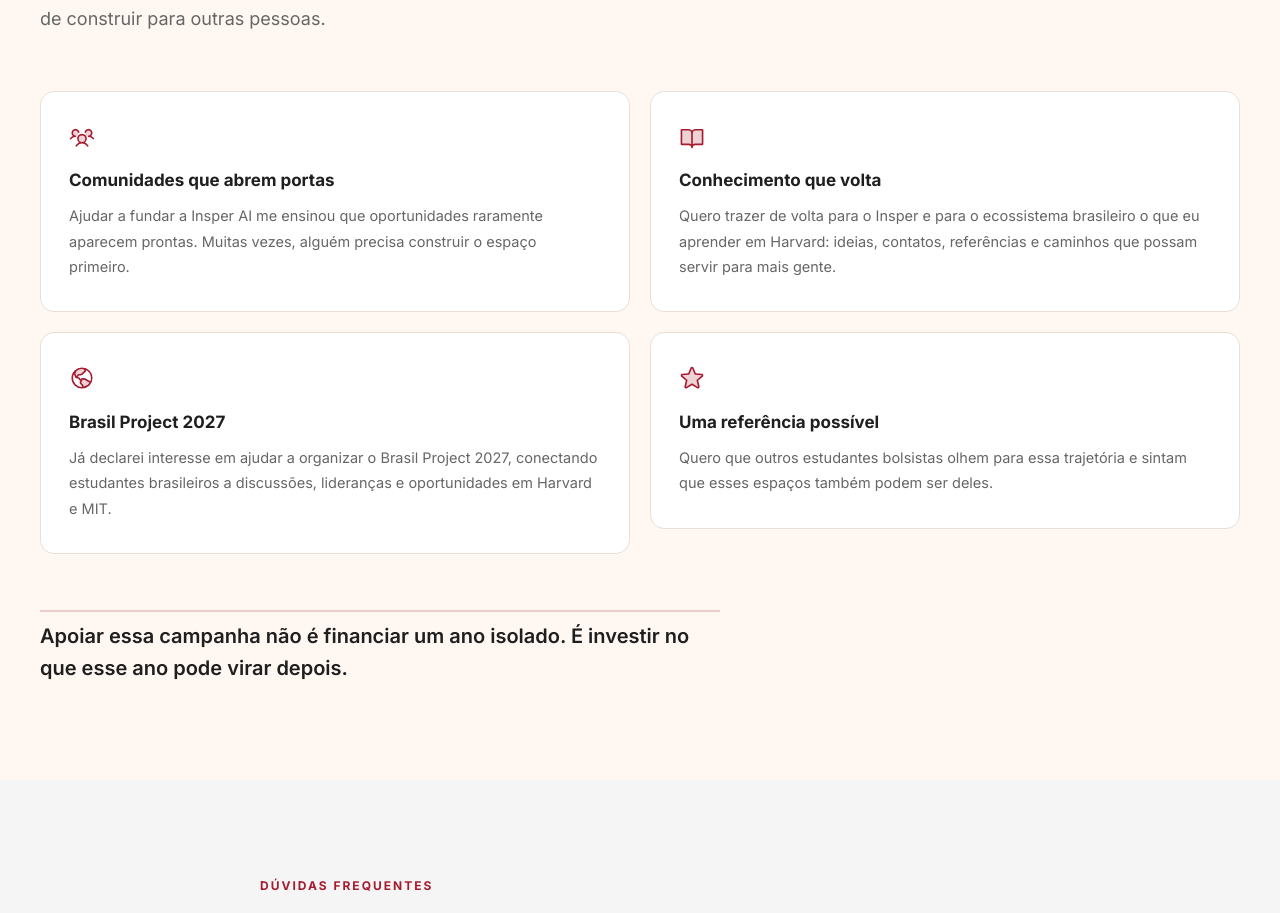
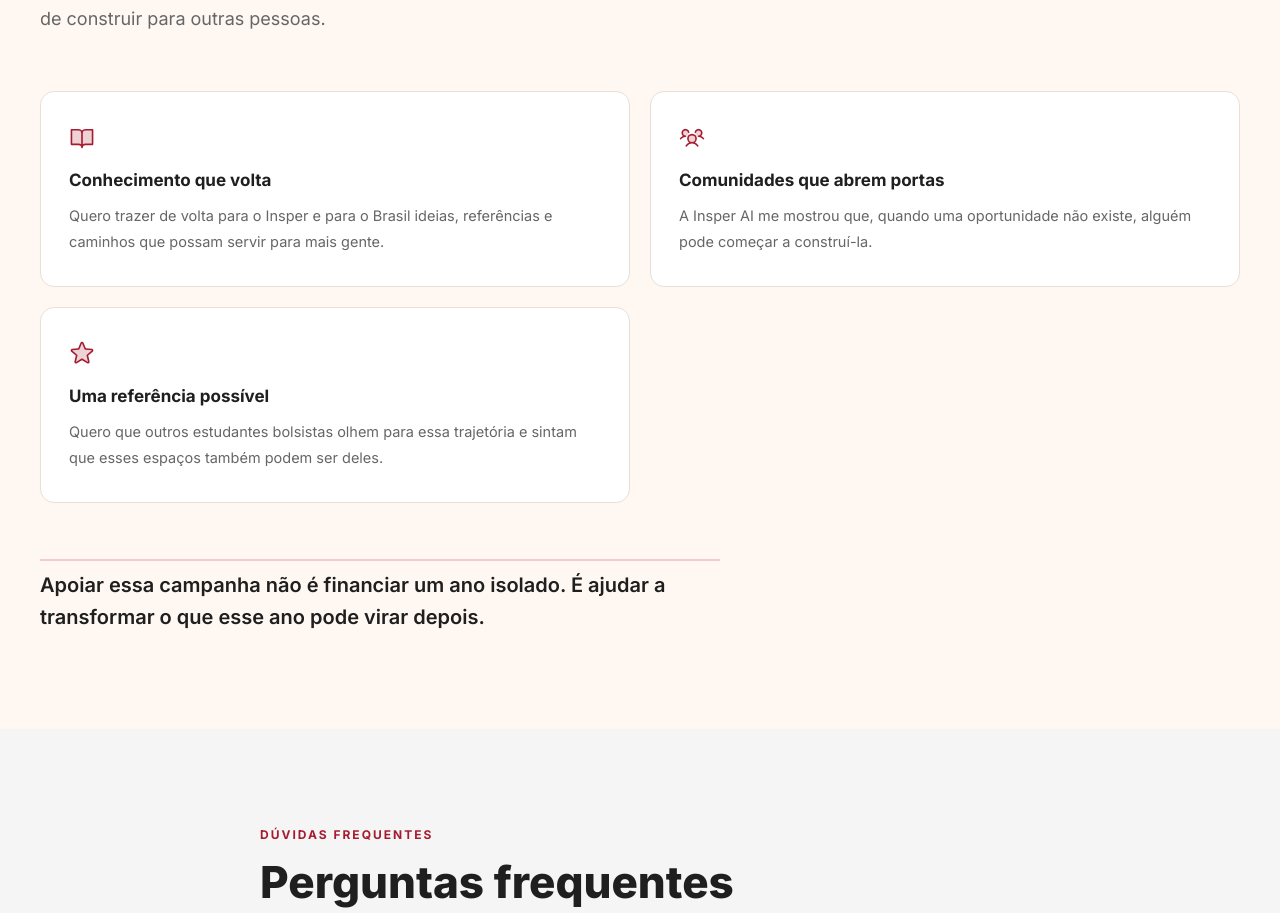
Before and after one commit to carolinaporto/harvard-vus-site, a React (Vite) app: page / in a window 1280 px wide. Shown: the part 9247-10160 px from the top of the page. Built offline with nearby package versions, Linux system fonts and the light colour scheme; no server answers.

Commit message:
Fix mobile hero order, reduce impact section to 3 cards

```diff
--- a/src/components/HeroSection.tsx
+++ b/src/components/HeroSection.tsx
@@ -302,7 +302,6 @@ const PhotoCol = styled.div`
   gap: 12px;
 
   @media (max-width: ${({ theme }) => theme.bp.desktop}) {
-    order: -1;
     max-width: 400px;
     margin: 0 auto;
     width: 100%;
--- a/src/components/ImpactSection.tsx
+++ b/src/components/ImpactSection.tsx
@@ -1,29 +1,24 @@
 import styled from 'styled-components';
 import { motion } from 'framer-motion';
-import { UsersThree, BookOpen, GlobeHemisphereWest, Star } from '@phosphor-icons/react';
+import { BookOpen, UsersThree, Star } from '@phosphor-icons/react';
 import type { ReactNode } from 'react';
 import { useLanguage } from '../context/LanguageContext';
 
 const icons: ReactNode[] = [
+  <BookOpen size={26} weight="duotone" />,
   <UsersThree size={26} weight="duotone" />,
-  <BookOpen size={26} weight="duotone" />,
-  <GlobeHemisphereWest size={26} weight="duotone" />,
   <Star size={26} weight="duotone" />,
 ];
 
 const cards = {
   pt: [
     {
-      title: 'Comunidades que abrem portas',
-      body: 'Ajudar a fundar a Insper AI me ensinou que oportunidades raramente aparecem prontas. Muitas vezes, alguém precisa construir o espaço primeiro.',
+      title: 'Conhecimento que volta',
+      body: 'Quero trazer de volta para o Insper e para o Brasil ideias, referências e caminhos que possam servir para mais gente.',
     },
     {
-      title: 'Conhecimento que volta',
-      body: 'Quero trazer de volta para o Insper e para o ecossistema brasileiro o que eu aprender em Harvard: ideias, contatos, referências e caminhos que possam servir para mais gente.',
-    },
-    {
-      title: 'Brasil Project 2027',
-      body: 'Já declarei interesse em ajudar a organizar o Brasil Project 2027, conectando estudantes brasileiros a discussões, lideranças e oportunidades em Harvard e MIT.',
+      title: 'Comunidades que abrem portas',
+      body: 'A Insper AI me mostrou que, quando uma oportunidade não existe, alguém pode começar a construí-la.',
     },
     {
       title: 'Uma referência possível',
@@ -32,16 +27,12 @@ const cards = {
   ],
   en: [
     {
-      title: 'Communities that open doors',
-      body: 'Helping co-found Insper AI taught me that opportunities rarely appear fully formed. Often, someone has to build the space first.',
+      title: 'Knowledge that comes back',
+      body: 'I want to bring back to Insper and to Brazil ideas, references, and paths that can serve more people.',
     },
     {
-      title: 'Knowledge that comes back',
-      body: 'I want to bring back to Insper and to the Brazilian ecosystem what I learn at Harvard: ideas, connections, references, and paths that can serve more people.',
-    },
-    {
-      title: 'Brasil Project 2027',
-      body: 'I have already expressed interest in helping organize Brasil Project 2027, connecting Brazilian students with discussions, leaders, and opportunities at Harvard and MIT.',
+      title: 'Communities that open doors',
+      body: 'Insper AI showed me that when an opportunity does not exist, someone can start building it.',
     },
     {
       title: 'A possible reference',
@@ -57,7 +48,7 @@ const copy = {
     subtitle:
       'Harvard não é só um lugar onde eu vou aprender. É um lugar de onde eu quero voltar com mais repertório, mais coragem e mais capacidade de construir para outras pessoas.',
     closing:
-      'Apoiar essa campanha não é financiar um ano isolado. É investir no que esse ano pode virar depois.',
+      'Apoiar essa campanha não é financiar um ano isolado. É ajudar a transformar o que esse ano pode virar depois.',
   },
   en: {
     tag: 'Why support',
@@ -65,7 +56,7 @@ const copy = {
     subtitle:
       'Harvard is not only a place where I will learn. It is a place I want to return from with more perspective, more courage, and more ability to build for others.',
     closing:
-      'Supporting this campaign is not funding one isolated year. It is investing in what this year can become afterward.',
+      'Supporting this campaign is not funding one isolated year. It is helping transform what this year can become afterward.',
   },
 };
 
```
